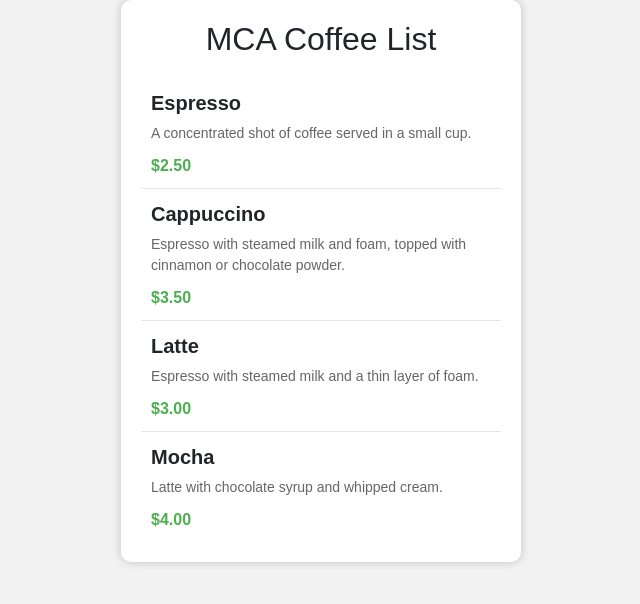
After one commit to Shubham-Padhi/coffe-web, a PHP site: page /test.html in a window 1280 px wide. The commit adds this page. Shown: the top 604 px of the page, without its empty margins (319-959 px from the left). Run offline with PHP 8.4, Linux system fonts and the light colour scheme.

Commit message:
complete

```diff
--- /dev/null
+++ b/test.html
@@ -0,0 +1,101 @@
+<!doctype html>
+<html lang="en">
+  <head>
+    <meta charset="utf-8">
+    <meta name="viewport" content="width=device-width, initial-scale=1">
+    <title>Bootstrap demo</title>
+    <link href="https://cdn.jsdelivr.net/npm/bootstrap@5.2.3/dist/css/bootstrap.min.css" rel="stylesheet" integrity="sha384-rbsA2VBKQhggwzxH7pPCaAqO46MgnOM80zW1RWuH61DGLwZJEdK2Kadq2F9CUG65" crossorigin="anonymous">
+
+  </head>
+  <body>
+
+    <!DOCTYPE html>
+    <html>
+      <head>
+        <title> Coffee List</title>
+        <style>
+          body {
+            background-color: #f2f2f2;
+            font-family: Arial, sans-serif;
+          }
+
+          #coffee-list {
+            background-color: #ffffff;
+            width: 400px;
+            margin: 0 auto;
+            padding: 20px;
+            border-radius: 10px;
+            box-shadow: 0 0 10px rgba(0,0,0,0.2);
+          }
+
+          h1 {
+            text-align: center;
+            font-size: 32px;
+            margin-bottom: 20px;
+          }
+
+          ul {
+            list-style: none;
+            padding: 0;
+            margin: 0;
+          }
+
+          li {
+            padding: 10px;
+            border-bottom: 1px solid #e6e6e6;
+          }
+
+          li:last-child {
+            border-bottom: none;
+          }
+
+          .coffee-name {
+            font-size: 20px;
+            font-weight: bold;
+            margin-bottom: 5px;
+          }
+
+          .coffee-description {
+            font-size: 14px;
+            color: #666666;
+          }
+
+          .coffee-price {
+            font-size: 16px;
+            font-weight: bold;
+            color: #4CAF50;
+            margin-top: 10px;
+          }
+        </style>
+      </head>
+      <body>
+        <div id="coffee-list">
+          <h1> MCA Coffee List</h1>
+          <ul>
+            <li>
+              <div class="coffee-name">Espresso</div>
+              <div class="coffee-description">A concentrated shot of coffee served in a small cup.</div>
+              <div class="coffee-price">$2.50</div>
+            </li>
+            <li>
+              <div class="coffee-name">Cappuccino</div>
+              <div class="coffee-description">Espresso with steamed milk and foam, topped with cinnamon or chocolate powder.</div>
+              <div class="coffee-price">$3.50</div>
+            </li>
+            <li>
+              <div class="coffee-name">Latte</div>
+              <div class="coffee-description">Espresso with steamed milk and a thin layer of foam.</div>
+              <div class="coffee-price">$3.00</div>
+            </li>
+            <li>
+              <div class="coffee-name">Mocha</div>
+              <div class="coffee-description">Latte with chocolate syrup and whipped cream.</div>
+              <div class="coffee-price">$4.00</div>
+            </li>
+          </ul>
+        </div>
+      </body>
+    </html>
+    <script src="https://cdn.jsdelivr.net/npm/bootstrap@5.2.3/dist/js/bootstrap.bundle.min.js" integrity="sha384-kenU1KFdBIe4zVF0s0G1M5b4hcpxyD9F7jL+jjXkk+Q2h455rYXK/7HAuoJl+0I4" crossorigin="anonymous"></script>
+  </body>
+</html>
```
Also changed, not shown: database.php (added, +10 -0 lines), index.html (deleted, +0 -54 lines), login.html (deleted, +0 -43 lines), login.php (added, +57 -0 lines), main.html (+44 -16 lines), sign.php (added, +66 -0 lines), style.css (+3 -7 lines), 1 other file.
